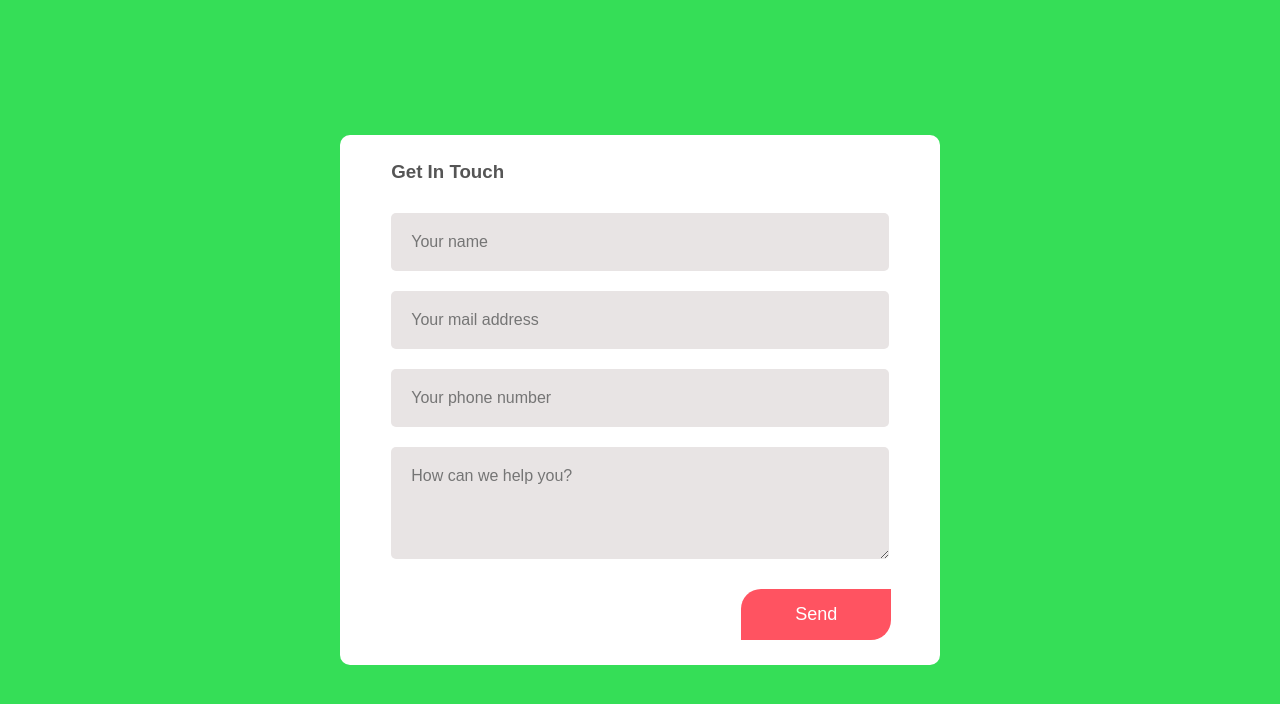
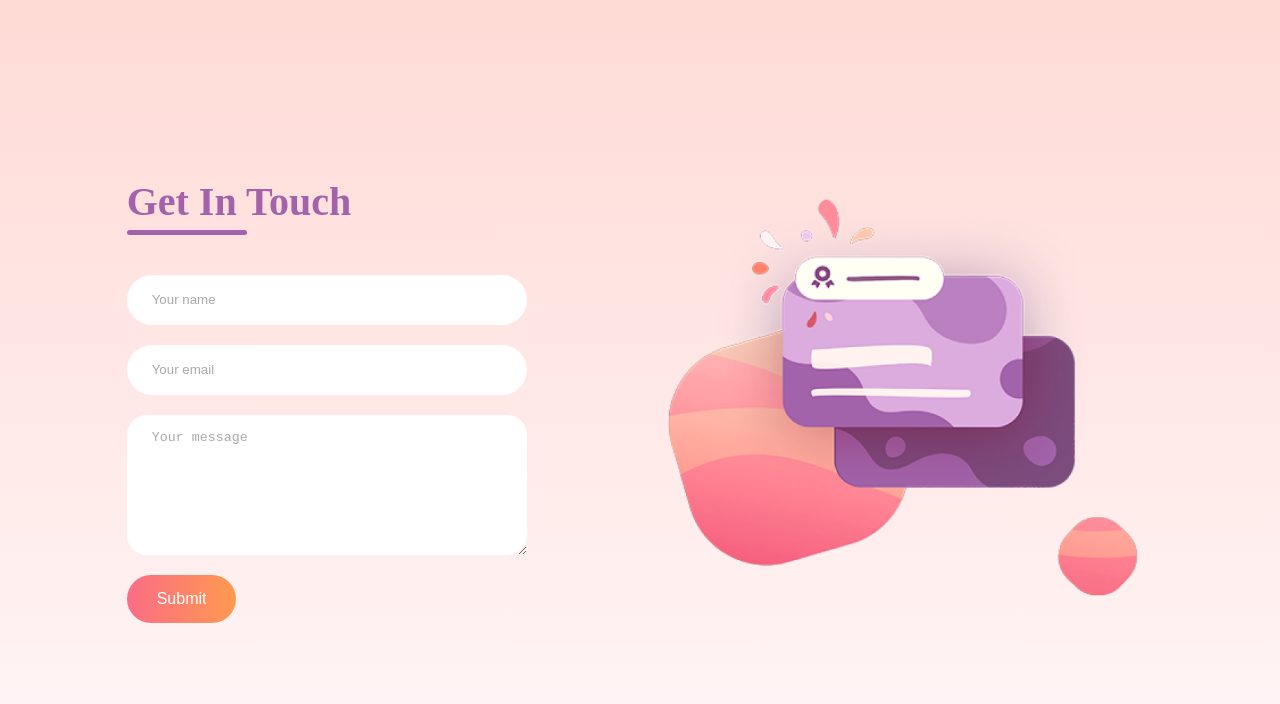
Before and after one commit to LakshanJayaweera426/Working-Contact-Form-With-JavaScript, a plain HTML site: page index.html in a window 1280 px wide. Drawn offline with Linux system fonts and the light colour scheme.

Commit message:
contact form

```diff
--- a/index.html
+++ b/index.html
@@ -1,26 +1,27 @@
-<!doctype html>
+<!DOCTYPE html>
 <html lang="en">
 <head>
-    <meta charset="utf-8">
-    <meta name="viewport" content="width=device-width, initial-scale=1">
-    <title>Form with Gmail</title>
-    <link rel="stylesheet" href="style.css">
+    <meta charset="UTF-8">
+    <meta name="viewport" content="width=device-width, initial-scale=1.0">
+    <link rel="stylesheet" href="style.css"/>
+    <title>Contact Form</title>
 </head>
 <body>
-    <div class="container">
-        <form>
-            <h3>Get In Touch</h3>
-            <input type="text" id="name" placeholder="Your name" required>
-            <input type="email" id="email" placeholder="Your mail address" required>
-            <input type="number" id="phone" placeholder="Your phone number" required>
-            <textarea id="msg" rows="4" placeholder="How can we help you?"></textarea>
-            <button type="submit">Send</button>
+    <div class="contact-container">
+        <form action="https://api.web3forms.com/submit" method="POST" class="contact-left">
+            <div class="contact-left-title">
+                <h2>Get In Touch</h2>
+                <hr>
+            </div>
+            <input type="hidden" name="access_key" value="11e4d2b0-38d3-4eeb-a3f9-d5ae5b532294">
+            <input type="text" name="name" placeholder="Your name" class="contact-input" required>
+            <input type="email" name="email" placeholder="Your email" class="contact-input" required>
+            <textarea name="msg" placeholder="Your message" class="contact-input" required></textarea>
+            <button type="submit">Submit</button>
         </form>
+        <div class="contact-right">
+            <img src="img/right_img.png" alt="">
+        </div>
     </div>
-
-
-
-
-
 </body>
 </html>
--- a/style.css
+++ b/style.css
@@ -1,50 +1,80 @@
 *{
+	padding: 0;
 	margin: 0;
-    padding: 0;
 	box-sizing: border-box;
-    font-family: 'poppins', sans-serif;
 }
 
-.container{
-    width: 100%;
+body{
+	font-family: 'Outfit';
+	background: linear-gradient(#ffdad5,#fff7f9);
+}
+.contact-container{
 	height: 100vh;
-    background: #35de57;
 	display: flex;
 	align-items: center;
-    justify-content: center;
+	justify-content: space-evenly;
 }
-form{
-    background: #fff;
+.contact-left{
 	display: flex;
-    flex-direction: column;
-    padding: 2vw 4vw;
-    width: 90%;
-    max-width: 600px;
+	flex-direction:column;
+	align-items: start;
+	gap:20px;
+}
+.contact-left-title h2{
+	font-weight: 600;
+	color: #a363aa;
+	font-size:40px;
+	margin-bottom: 5px;
+}
+.contact-left-title hr{
+	border: none;
+	width: 120px;
+	height: 5px;
+	background-color: #a363aa;
 	border-radius: 10px;
-}
-form h3{
-    color: #555;
-    font-weight: 800;
 	margin-bottom: 20px;
 }
-form input, form textarea{
-    border: 0;
-    margin: 10px 0;
-    padding: 20px;
+.contact-input{
+	width: 400px;
+	height: 50px;
+	border: none;
 	outline: none;
-    background: #e8e4e4;
+	padding-left: 25px;
+	font-weight: 500;
+	color: #666;
+	border-radius: 50px;
+}
+.contact-left textarea{
+	height: 140px;
+	padding-top: 15px;
+	border-radius: 20px;
+}
+.contact-input:focus{
+	border: 2px solid #ff994f;
+}
+.contact-input::placeholder{
+	color: #a9a9a9;
+}
+.contact-left button{
+	display: flex;
+	align-items: center;
+	padding: 15px 30px;
 	font-size: 16px;
-    border-radius: 5px;
+	color: #fff;
+	gap:10px;
+	border: none;
+	border-radius: 50px;
+	background: linear-gradient(270deg, #ff994f, #fa6d86);
+	cursor: pointer;
 }
-form button{
-    padding: 15px;
-    background: #ff5361;
-    color: #fff;
-    font-size: 18px;
-    border: 0;
-    outline: none;
-    cursor: pointer;
-    width: 150px;
-    margin: 20px 0px 0 350px;
-    border-radius: 20px 0 20px 0;
+.contact-right img{
+	width: 500px;
 }
+@media (max-width:800px){
+	.contact-input{
+		width: 80vw;
+	}
+	.contact-right{
+		display: none;
+	}
+}
```
Also changed, not shown: img/arrow_icon.png (added), img/right_img.png (added), script.js (added). Lines whose indentation alone changed are shown as unchanged.
